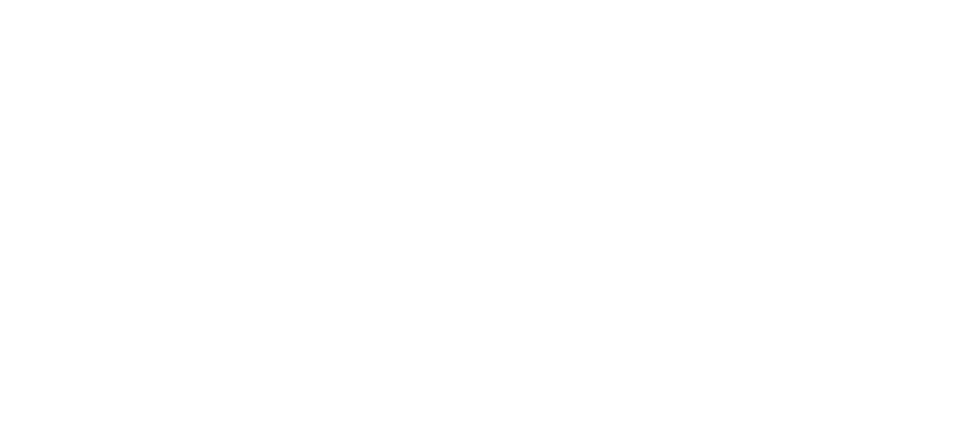
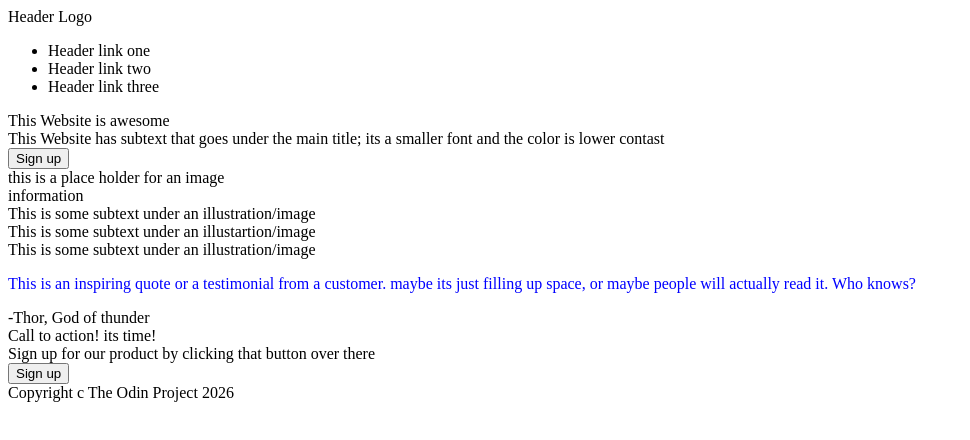
Before and after one commit to jameskaziini9/landing-page, a plain HTML site: page index.html in a window 1280 px wide. Shown: the whole page, without its empty margins (0-970 px from the left). Drawn offline with Linux system fonts and the light colour scheme.

Commit message:
edit te html file
added different classes, paragraphs and buttons to the html file

```diff
--- a/index.html
+++ b/index.html
@@ -7,6 +7,50 @@
         <link rel="stylesheet" href="styles.css">
     </head>
     <body>
+        <div class="header">
+            <div>
+                Header Logo
+            </div>
+            <ul>
+                <li>Header link one</li>
+                <li>Header link two</li>
+                <li>Header link three</li>
+            </ul>
+        </div>
 
+        <div class="hero">
+            <div>This Website is awesome</div>
+            <div>This Website has subtext that goes under the main title; its a smaller font and the color is lower contast</div>
+            <button>Sign up</button>
+            <div>this is a place holder for an image</div>
+        </div>
+
+        <div class="information">
+            <div>information</div>
+            <div class="box">
+                <span>This is some subtext under an illustration/image</span>
+            </div>
+            <div class="box">
+                <span>This is some subtext under an illustartion/image</span>
+            </div>
+            <div class="box">
+                <span>This is some subtext under an illustration/image</span>
+            </div>
+        </div>
+
+        <div class="quote">
+            <p>This is an inspiring quote or a testimonial from a customer. maybe its just filling up space, or maybe people will actually read it. Who knows?</p>
+            <div>-Thor, God of thunder</div>
+        </div>
+
+        <div class="call-to-action">
+            <div>Call to action! its time!</div>
+            <div>Sign up for our product by clicking that button over there</div>
+            <button>Sign up</button>
+        </div>
+
+        <div class="footer">
+        <div>Copyright c The Odin Project 2026</div>
+        </div>
     </body>
 </html>
```
